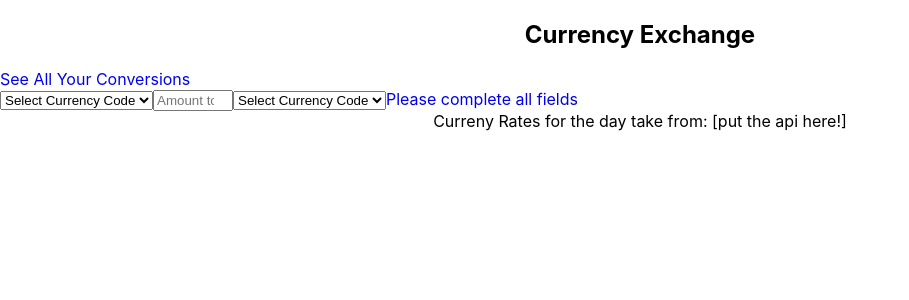
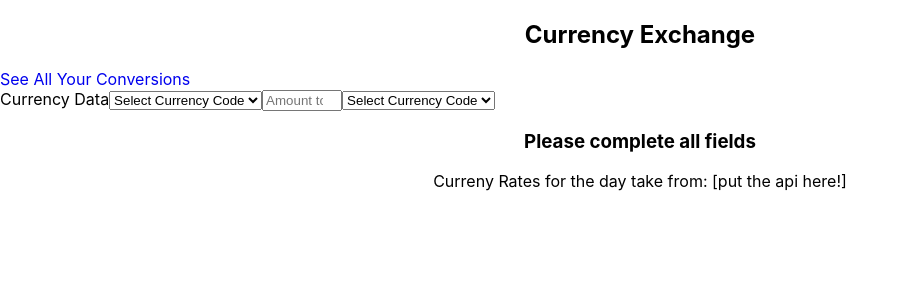
Before and after one commit to saraho1123/currency-exchange, a React (Create React App) app: page /currency-exchange/ in a window 1280 px wide. Shown: the top 300 px of the page, without its empty margins (0-909 px from the left). Built offline with nearby package versions, Linux system fonts and the light colour scheme.

Commit message:
Add test ids for testing

```diff
--- a/src/Form/Form.js
+++ b/src/Form/Form.js
@@ -30,16 +30,18 @@ const Form = (props) => {
     return (
       <section >
       <NavLink to='/currency-cards' className='nav'>See All Your Conversions</NavLink>
-      <form className='user-input' >
+      <form className='user-input' data-testid='form'>
+        <label htmlFor='currency-input'>Currency Data</label>
         <select
           className='user-currency'
+          name="currency-input"
           data-testid='user-currency-dropdown'
           type='text'
           value={userCurrency}
           onChange={(event) => setUserCurrency(event.target.value)}>
           {currencyCodes.map(code => {
             return (
-              <option key={code} value={code}>{code}</option>
+              <option key={code} value={code} data-testid={code}>{code}</option>
               )
             })}
         </select>
@@ -48,12 +50,14 @@ const Form = (props) => {
         min='1'
         max='10000'
         className='user-amount'
+        name="currency-input"
         placeholder='Amount to exchange (up to 10,000)'
         value={userAmount}
         onChange={(event) => setUserAmount(event.target.value)}
         />
         <select
           className='new-currency'
+          name="currency-input"
           data-testid='new-currency-dropdown'
           type='text'
           value={newCurrency}
@@ -64,7 +68,7 @@ const Form = (props) => {
               )
             })}
         </select>
-      <NavLink to="/" className="nav">Please complete all fields</NavLink>
+      <h1>Please complete all fields</h1>
       </form>
     </section>
   )
```
